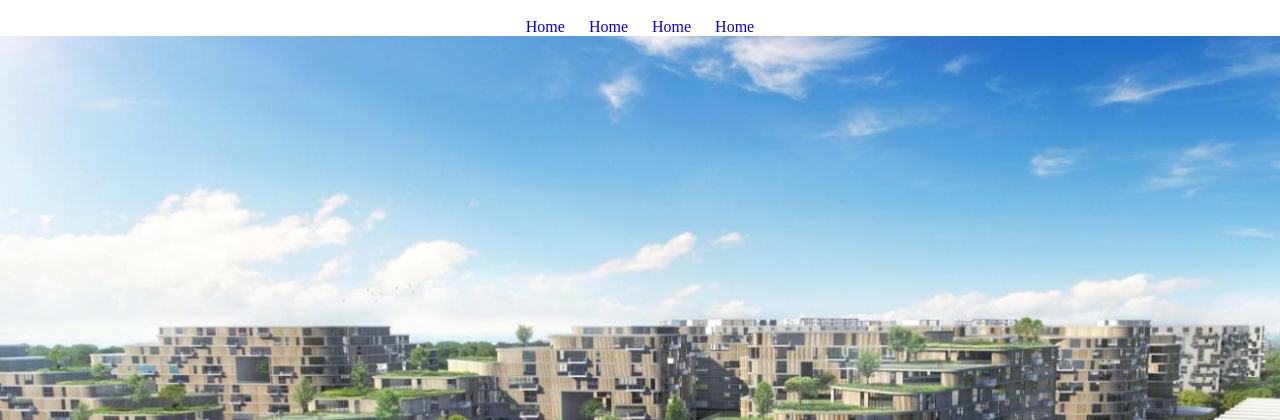
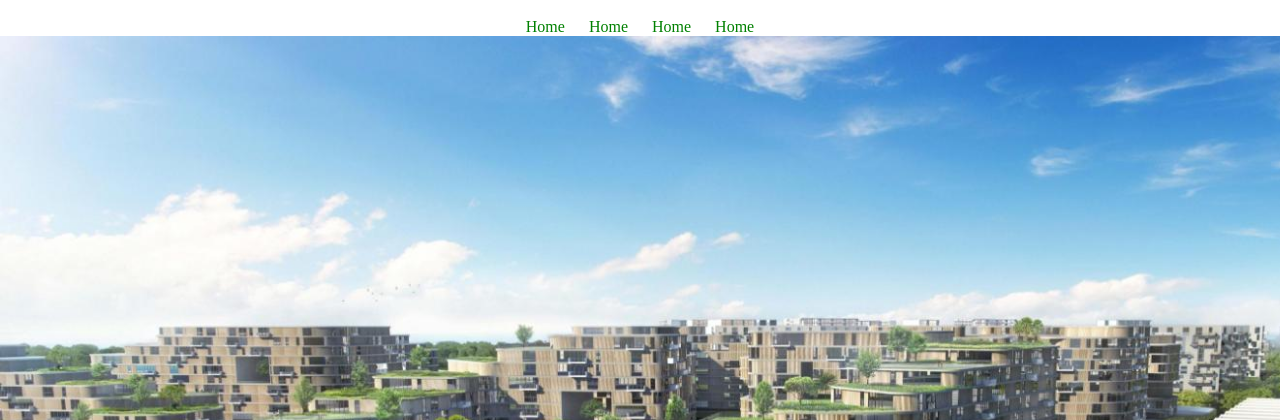
Before and after one commit to cfglondon23/Team-8, a Flask app: page / in a window 1280 px wide; the page is wider, and only the part inside the window is pictured. Shown: the top 420 px of that part. Run offline with Flask 3, Linux system fonts and the light colour scheme.

Commit message:
Update main.css

```diff
--- a/static/css/main.css
+++ b/static/css/main.css
@@ -8,6 +8,7 @@ nav {
 nav a {
     text-decoration: none;
     display: inline;
+    color: green;
   }
 
 li {
```
